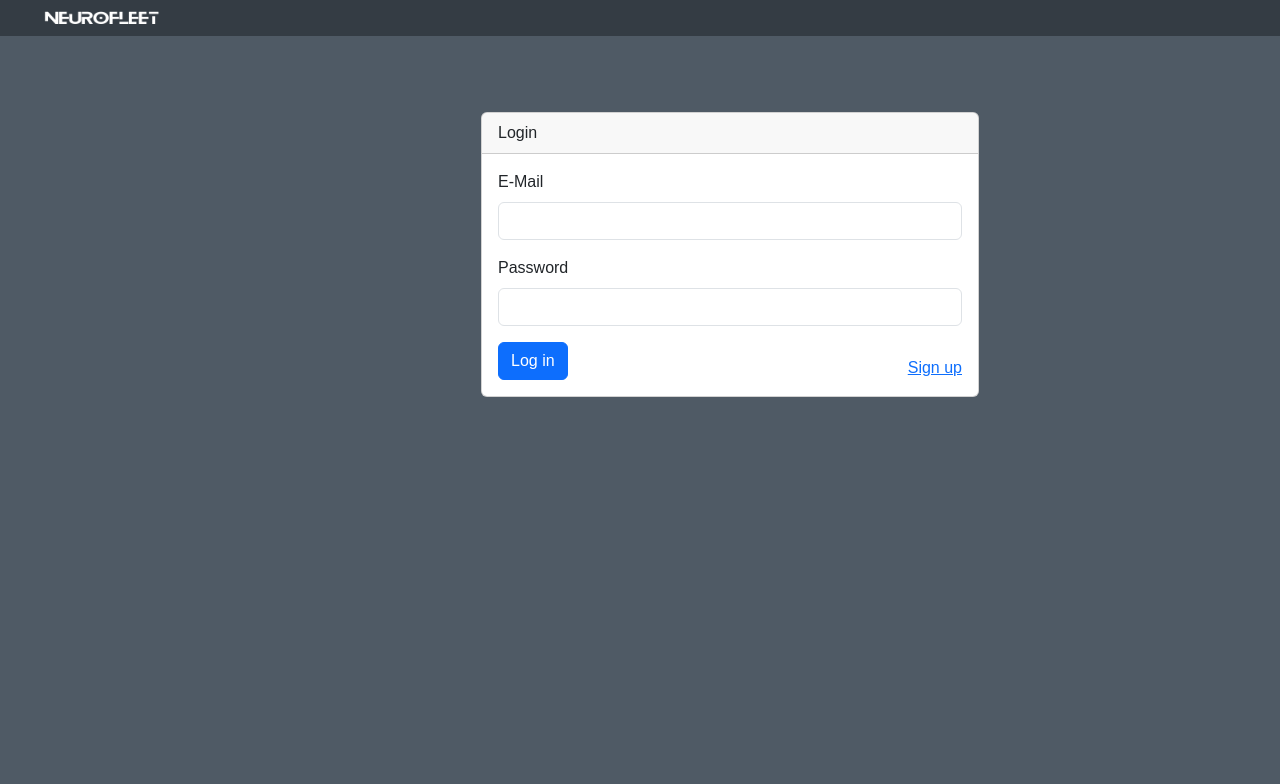
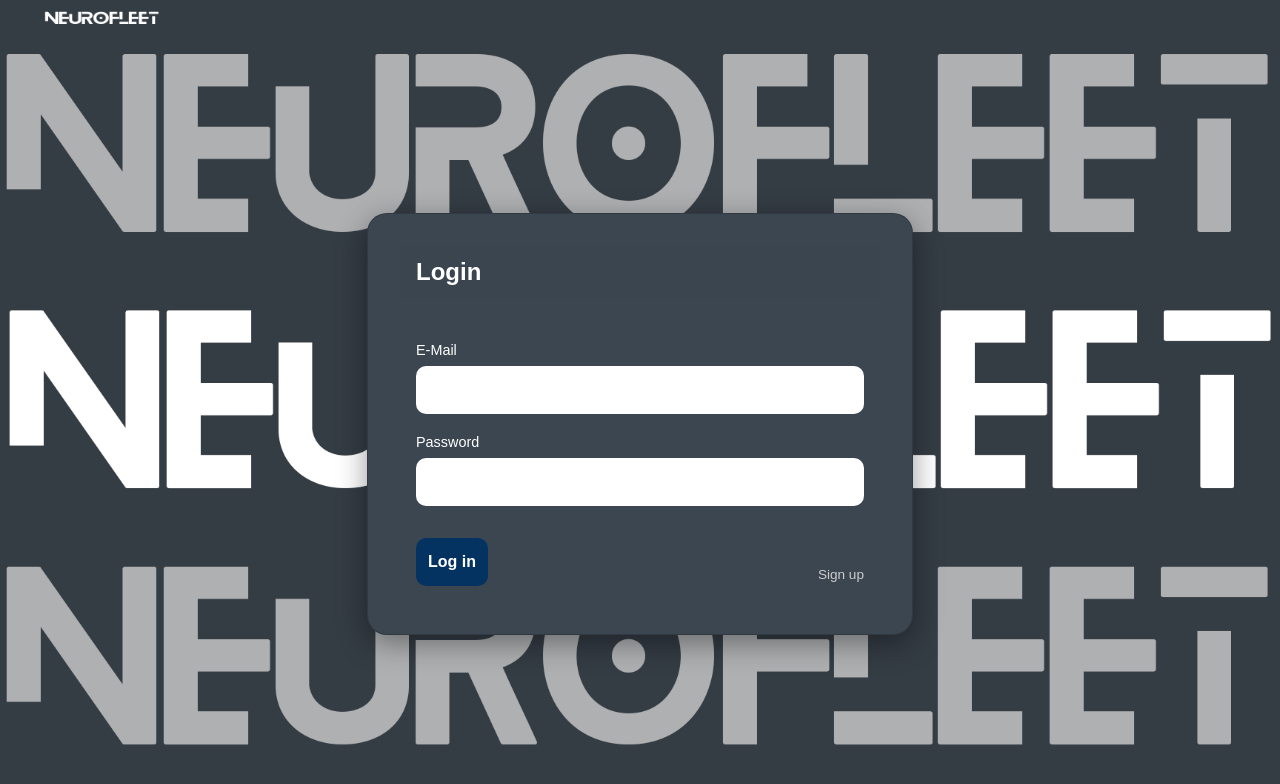
Before and after one commit to ISxOdin/neurofleet_public, a SvelteKit app in the folder frontend/: page / in a window 1280 px wide. Shown: the top 784 px of the page. Built offline with nearby package versions, Linux system fonts and the light colour scheme.

Commit message:
fixed login page. Closes #94.

```diff
--- a/frontend/src/routes/+page.svelte
+++ b/frontend/src/routes/+page.svelte
@@ -1,7 +1,16 @@
 <script>
+  import { onMount, onDestroy } from "svelte";
   import { isAuthenticated, user } from "../store";
   import { goto } from "$app/navigation";
   import auth from "../auth.service";
+
+  onMount(() => {
+    document.body.classList.add("login-page");
+  });
+
+  onDestroy(() => {
+    document.body.classList.remove("login-page");
+  });
 
   let username = $state("");
   let password = $state("");
@@ -26,7 +35,9 @@
     ) {
       goto("/dashboard");
     } else {
-      alert("No dashboard available for your role. Please contact your administrator to assign you a role if you don't have one.");
+      alert(
+        "No dashboard available for your role. Please contact your administrator to assign you a role if you don't have one."
+      );
     }
   }
 </script>
@@ -34,13 +45,17 @@
 {#if $isAuthenticated}
   <div class="container mt-5 text-center text-white">
     <h1>Welcome to Neurofleet!</h1>
-    <p class="mt-3">Hello <strong>{$user.nickname}</strong>, your role is <strong>{$user.user_roles.join(", ")}</strong>.</p>
+    <p class="mt-3">
+      Hello <strong>{$user.nickname}</strong>, your role is
+      <strong>{$user.user_roles.join(", ")}</strong>.
+    </p>
     <button class="btn btn-primary mt-4" onclick={redirectBasedOnRole}>
       Go to your Dashboard
     </button>
   </div>
 {:else}
   <!-- Login Formular -->
+  <div class="login-background">
     <div class="container mt-5">
       <div class="row justify-content-center">
         <div class="col-md-6">
@@ -85,7 +100,8 @@
 
                 <div class="row align-items-end">
                   <div class="col">
-                  <button type="submit" class="btn btn-primary">Log in</button>
+                    <button type="submit" class="btn btn-primary">Log in</button
+                    >
                   </div>
                   <div class="col-auto">
                     <a href="/signup">Sign up</a>
@@ -97,16 +113,86 @@
         </div>
       </div>
     </div>
+  </div>
 {/if}
 
 <style>
-  body {
-    color: #fff;
-    background: #343c44;
+ .login-background {
+  position: fixed;
+  top: 0;
+  left: 0;
+  width: 100vw;
+  height: 100vh;
+  background: url("/images/Background.png") no-repeat center center fixed;
+  background-size: cover;
+  display: flex;
+  align-items: center;
+  justify-content: center;
+  z-index: -1; /* Damit sie hinter allen Inhalten liegt */
+}
+
+.container.mt-5 {
+  position: relative;
+  z-index: 1; /* Damit der Login-Container über dem Hintergrundbild liegt */
 }
 
   img {
     max-width: 100%;
     height: auto;
   }
+
+  .card {
+    background-color: #3c4650;
+    padding: 2rem;
+    border-radius: 20px;
+    box-shadow: 0 8px 30px rgba(0, 0, 0, 0.4);
+    color: white;
+  }
+
+  .card-header {
+    font-size: 1.5rem;
+    font-weight: bold;
+    text-align: left;
+    border-bottom: none;
+    margin-bottom: 1.5rem;
+  }
+
+  .form-label {
+    font-size: 0.9rem;
+    margin-bottom: 0.25rem;
+  }
+
+  .form-control {
+    padding: 0.75rem 1rem;
+    border-radius: 10px;
+    border: none;
+    font-size: 1rem;
+    margin-bottom: 0.5rem;
+  }
+
+  .form-control::placeholder {
+    color: #aaa;
+  }
+
+  .invalid-feedback {
+    font-size: 0.8rem;
+    color: #ffc107;
+  }
+
+  .row.align-items-end {
+    display: flex;
+    justify-content: space-between;
+    align-items: center;
+    margin-top: 1rem;
+  }
+
+  a {
+    color: #ccc;
+    font-size: 0.85rem;
+    text-decoration: none;
+  }
+
+  a:hover {
+    text-decoration: underline;
+  }
 </style>
--- a/frontend/src/routes/styles.css
+++ b/frontend/src/routes/styles.css
@@ -9,3 +9,15 @@
 h1{
     font-family: 'Arial';
 }
+
+/* Button */
+.btn-primary {
+    background-color: #053361;
+    border: none;
+    padding: 0.75rem;
+    font-size: 1rem;
+    font-weight: bold;
+    border-radius: 10px;
+    cursor: pointer;
+    margin-top: 1rem;
+}
```
Also changed, not shown: frontend/static/images/Background.png (added). Lines whose indentation alone changed are shown as unchanged.
